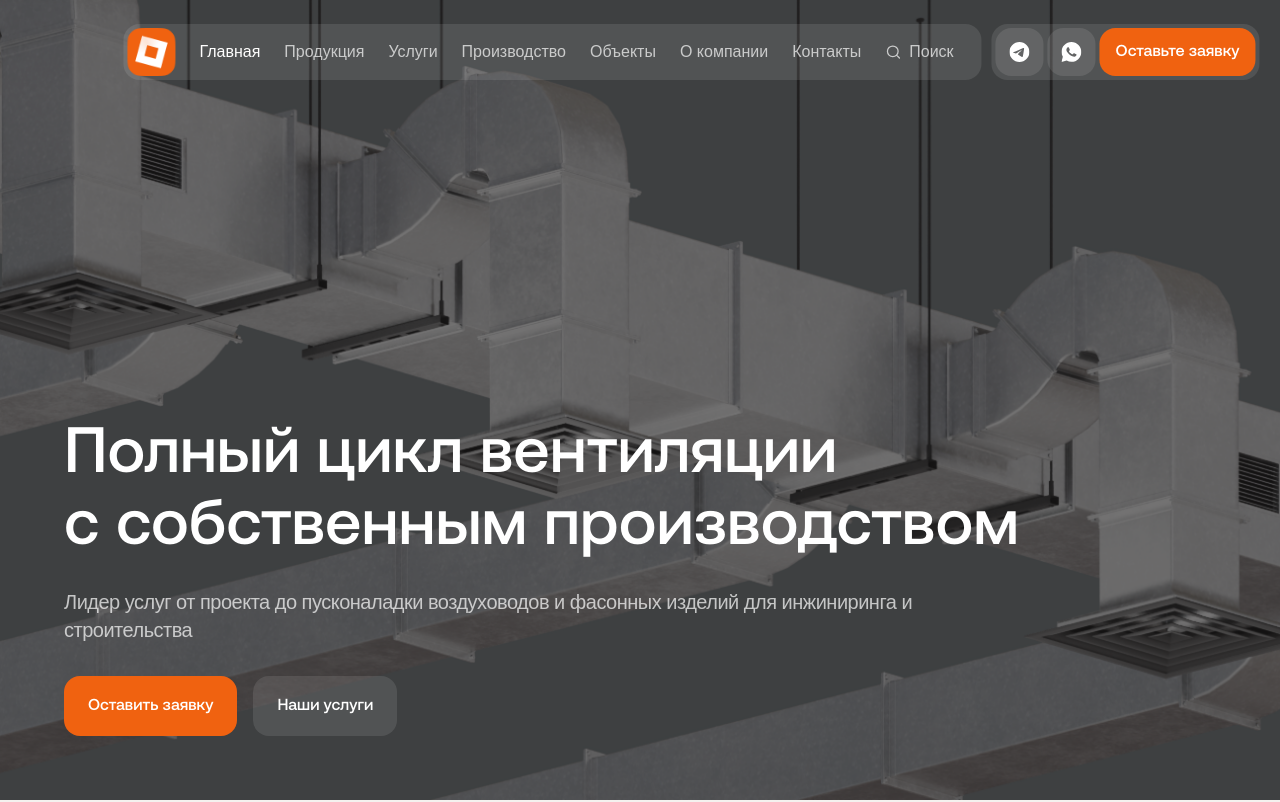
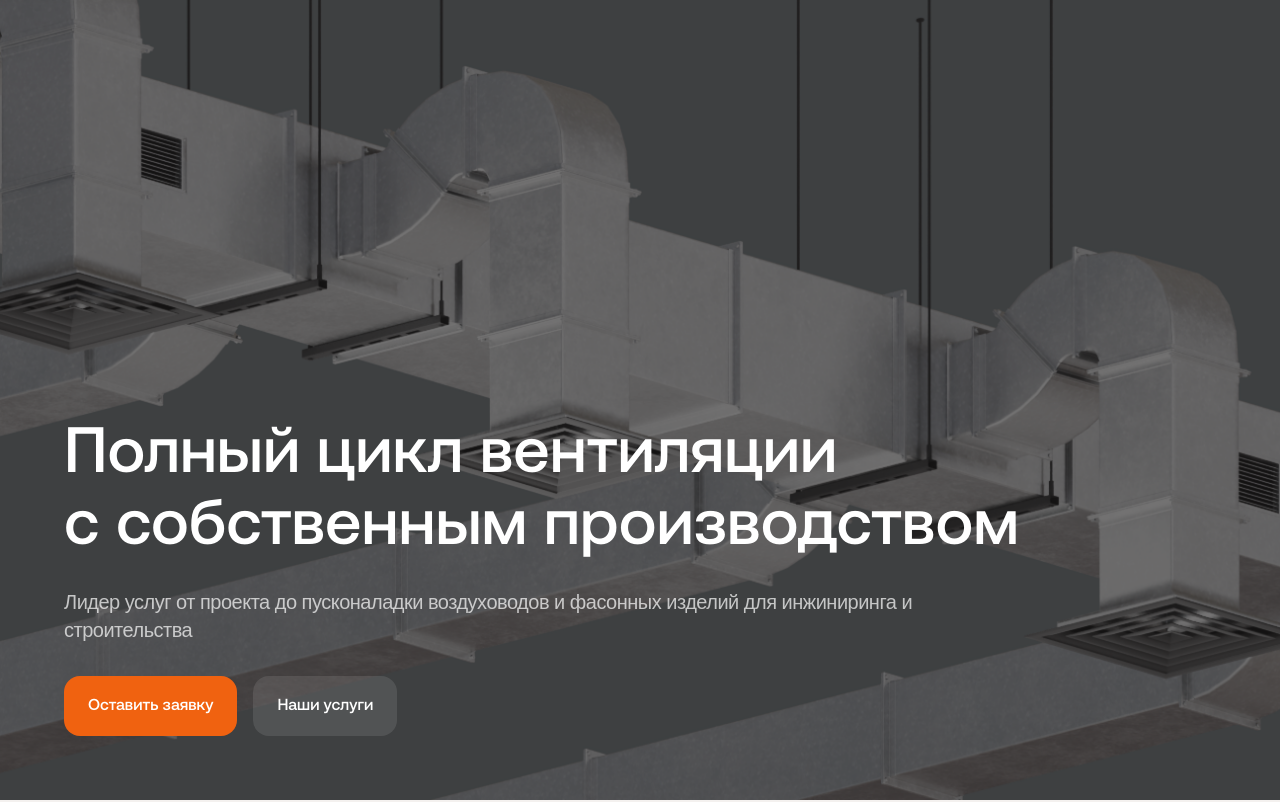
Before and after one commit to kinnaamf/art-klimat-vue, a Vue app: page / in a window 1280 px wide. Shown: the top 802 px of the page. Built offline with nearby package versions, Linux system fonts and the light colour scheme; a web font is replaced by a local one.

Commit message:
fix: hide header when footer is visible

```diff
--- a/src/App.vue
+++ b/src/App.vue
@@ -50,9 +50,11 @@ onMounted(() => {
 </script>
 
 <template>
-  <header class="app-header">
-    <AppHeader/>
-  </header>
+  <Transition name="slide-up">
+    <header class="app-header" v-if="!footerVisible">
+      <AppHeader/>
+    </header>
+  </Transition>
 
   <Transition name="slide-up">
     <BaseButton v-if="isPastHero && !contactVisible && !footerVisible && !isMenuOpen" @click="scrollTo('contact')"
```
